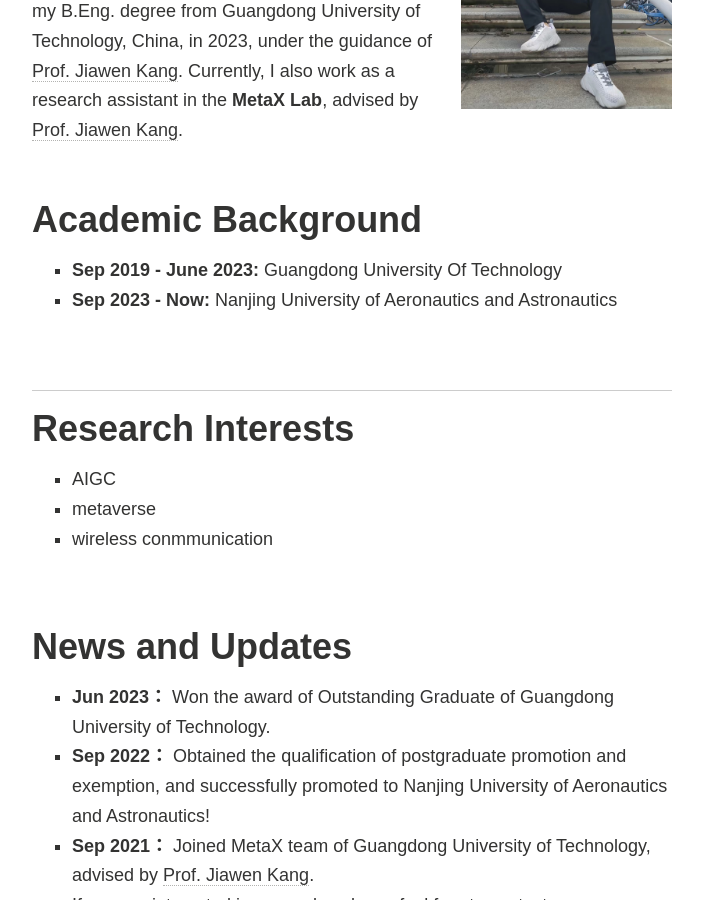
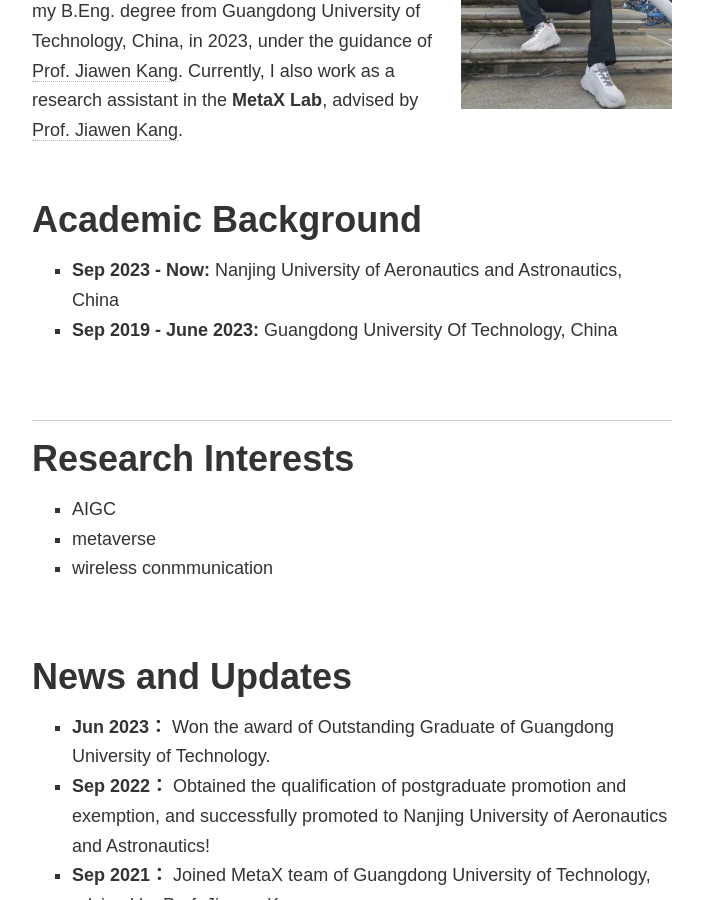
Before and after one commit to wenjinb/wenjinb.github.io, a Jekyll site: the page built from index.md, in a window 1280 px wide and 900 px high, scrolled down 409 px. Shown: the whole window, without its empty margins (288-991 px from the left). Built offline with Jekyll 4.4.1, drawn with Linux system fonts in a browser that asks for light colours; nearby versions of some CDN libraries; comment, search, counter and statistics services are not loaded; a style sheet for code colours, icons or effects is not loaded; our own code applies the rules of GitHub Pages for plain Markdown files.

Commit message:
Update index.md

```diff
--- a/index.md
+++ b/index.md
@@ -17,8 +17,8 @@ I am pursuing the M.S. degree with the College of Computer Science and Technolog
 
 ## Academic Background
 
-- **Sep 2019 - June 2023:** Guangdong University Of Technology
-- **Sep 2023 - Now:** Nanjing University of Aeronautics and Astronautics
+- **Sep 2023 - Now:** Nanjing University of Aeronautics and Astronautics, China
+- **Sep 2019 - June 2023:** Guangdong University Of Technology, China
 
 <br>
 
```
